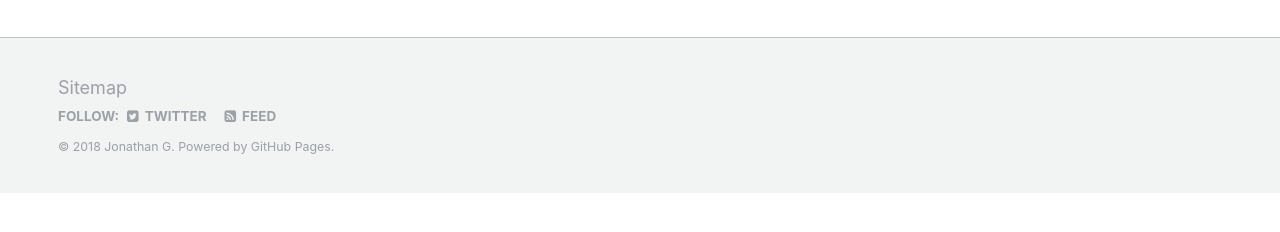
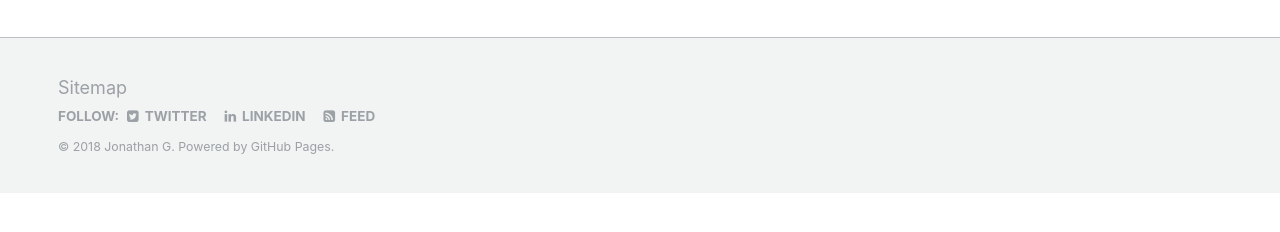
Before and after one commit to ea1het/0x30.io, a Jekyll site: the page built from _pages/about.md, in a window 1280 px wide. Shown: the part 504-736 px from the top of the page. Built offline with Jekyll 4.4.1, drawn with Linux system fonts in a browser that asks for light colours.

Commit message:
config update

```diff
--- a/_includes/footer.html
+++ b/_includes/footer.html
@@ -17,7 +17,7 @@
     {% if site.author.bitbucket %}
       <li><a href="http://bitbucket.org/{{ site.author.bitbucket }}"><i class="fa fa-fw fa-bitbucket" aria-hidden="true"></i> Bitbucket</a></li>
     {% endif %}
-	{% if site.author.linkedin %}
+	{% if site.linkedin.username %}
       <li><a href="http://www.linkedin.com/in/{{ site.author.linkedin }}"><i class="fa fa-fw fa-linkedin" aria-hidden="true"></i> LinkedIn</a></li>
     {% endif %}
     <li><a href="{% if site.atom_feed.path %}{{ site.atom_feed.path }}{% else %}{{ base_path }}/feed.xml{% endif %}"><i class="fa fa-fw fa-rss-square" aria-hidden="true"></i> {{ site.data.ui-text[site.locale].feed_label | default: "Feed" }}</a></li>
```
